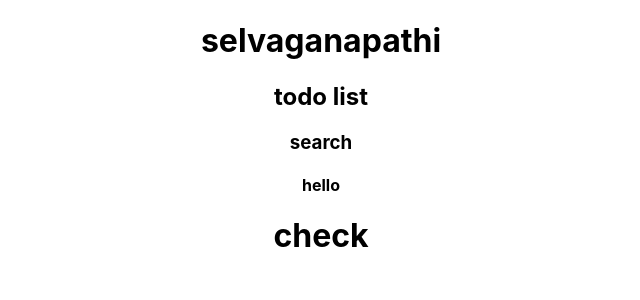
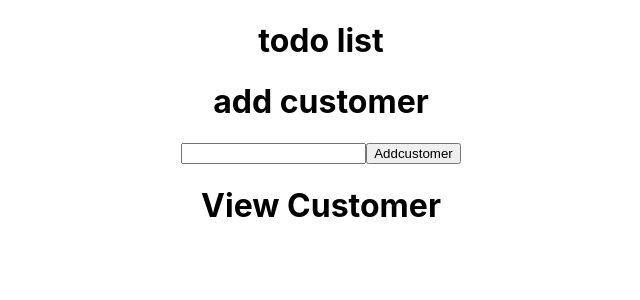
Before and after one commit to selvaganapathivelu/portfolia, a React (Create React App) app: page / in a window 1280 px wide. Shown: the top 300 px of the page, without its empty margins (319-959 px from the left). Built offline with nearby package versions, Linux system fonts and the light colour scheme.

Commit message:
todo list

```diff
--- a/package.json
+++ b/package.json
@@ -3,11 +3,13 @@
   "version": "0.1.0",
   "private": true,
   "dependencies": {
+    "@reduxjs/toolkit": "^2.5.0",
     "@testing-library/jest-dom": "^5.17.0",
     "@testing-library/react": "^13.4.0",
     "@testing-library/user-event": "^13.5.0",
     "react": "^18.3.1",
     "react-dom": "^18.3.1",
+    "react-redux": "^9.2.0",
     "react-scripts": "5.0.1",
     "web-vitals": "^2.1.4"
   },
--- a/src/App.js
+++ b/src/App.js
@@ -1,24 +1,16 @@
 
+import Addcustomer from './addCustomer';
 import './App.css';
+import Viewcustomer from './viewCustomer';
 
 function App() {
   return (
     <div className="App">
-     <h1>
-      selvaganapathi
-     </h1>
-     <h2>
-      todo list
-     </h2>
-     <h3>
-      search
-     </h3>
-     <h4>
-      hello
-     </h4>
-     <h1>
-   check
-     </h1>
+  <h1>
+    todo list
+  </h1>
+  <Addcustomer/>
+  <Viewcustomer/>
     </div>
   );
 }
--- /dev/null
+++ b/src/addCustomer.js
@@ -0,0 +1,23 @@
+import React, { useState } from "react"
+import { useDispatch } from 'react-redux';
+import { Addcustomer as hello } from "./slice";
+export default function Addcustomer(){
+    const [input,setinput]=useState("")
+    const dispatch=useDispatch()
+
+    const save=()=>{
+        if(input){
+            dispatch(hello(input))
+            setinput("")
+        }
+    }
+    return<>
+    <h1>
+        add customer
+    </h1>
+    <input type="text" onChange={((e)=>setinput(e.target.value))} value={input}/>
+    <button onClick={save}>
+        Addcustomer
+    </button>
+    </>
+}
--- a/src/index.js
+++ b/src/index.js
@@ -3,12 +3,15 @@ import ReactDOM from 'react-dom/client';
 import './index.css';
 import App from './App';
 import reportWebVitals from './reportWebVitals';
-
+import { Provider } from 'react-redux';
+import { store } from './store';
 const root = ReactDOM.createRoot(document.getElementById('root'));
 root.render(
-  <React.StrictMode>
-    <App />
-  </React.StrictMode>
+<Provider store={store}>
+<App />
+</Provider>
+
+
 );
 
 // If you want to start measuring performance in your app, pass a function
--- /dev/null
+++ b/src/slice.js
@@ -0,0 +1,16 @@
+import { createSlice } from "@reduxjs/toolkit";
+// import Addcustomer from "./addCustomer";
+const initialState=[]
+const costomerSlice=createSlice({
+    name:"add_customer",
+    initialState,
+    reducers:{
+        Addcustomer(state,action){
+            state.push(action.payload)
+        }
+    }
+})
+
+export const {Addcustomer}=costomerSlice.actions
+
+export default costomerSlice.reducer
--- /dev/null
+++ b/src/store.js
@@ -0,0 +1,8 @@
+import {configureStore} from "@reduxjs/toolkit"
+import Createcustomer from "./slice"
+
+export const store=configureStore({
+    reducer:{
+        customer:Createcustomer
+    }
+})
--- /dev/null
+++ b/src/viewCustomer.js
@@ -0,0 +1,17 @@
+import React from "react";
+import { useSelector } from "react-redux";
+export default function Viewcustomer(){
+    const customer = useSelector((state) => state.customer);
+
+
+    return(
+        <>
+        <h1>View Customer</h1>
+        <ul>
+          {customer.map((customer1, index) => (
+            <li key={index}>{customer1}</li>
+          ))}
+        </ul>
+      </>
+    )
+}
```
